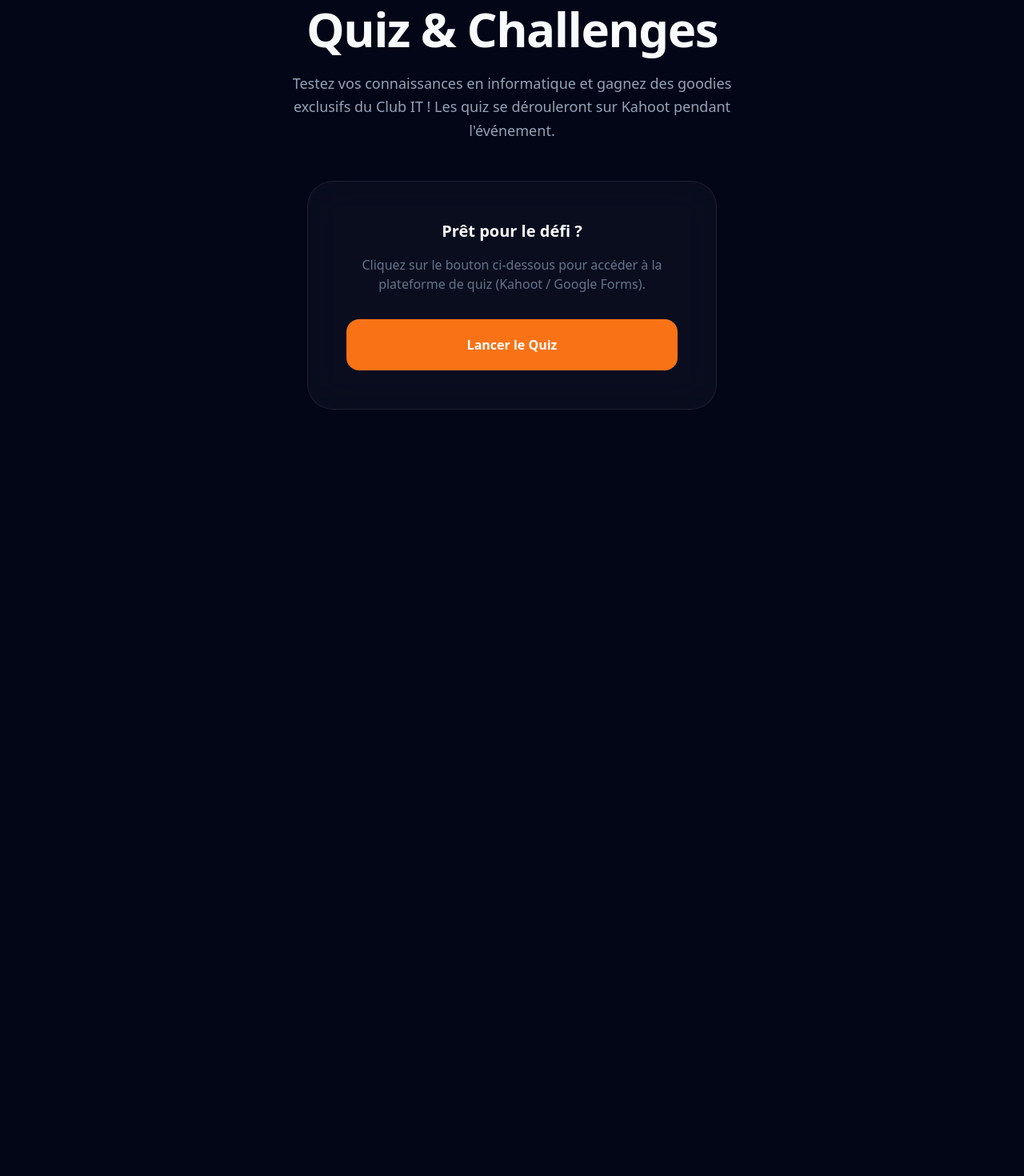
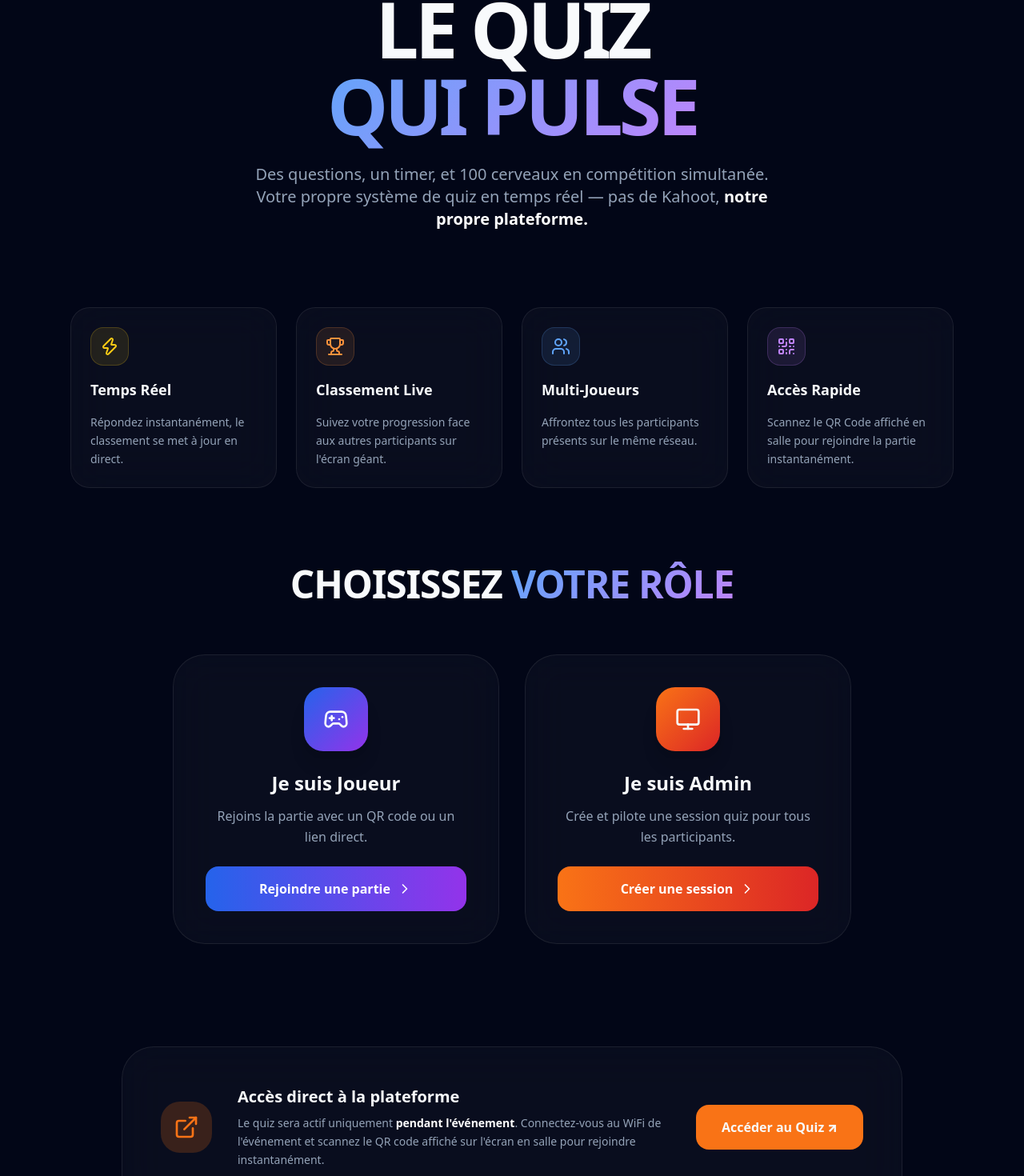
Before and after one commit to BinaryMaoGenius/digital_day, a Next.js app: page /quiz in a window 1280 px wide. Shown: the part 234-1704 px from the top of the page at 80% size. Before the commit the page ends 826 px from the top, so only its background shows below. Built offline with nearby package versions, Linux system fonts and the light colour scheme; no server answers.

Commit message:
feat: integrate live-quiz system

```diff
--- a/src/app/page.tsx
+++ b/src/app/page.tsx
@@ -1,6 +1,6 @@
 import Navbar from "@/components/Navbar";
 import Link from "next/link";
-import { Mic2, Calendar, MapPin, Award, ArrowRight, Zap, Code, Shield } from "lucide-react";
+import { Mic2, Calendar, MapPin, Award, ArrowRight, Zap, Code, Shield, Gamepad2 } from "lucide-react";
 
 export default function Home() {
   const speakers = [
@@ -11,10 +11,11 @@ export default function Home() {
   ];
 
   const highlights = [
-    { title: "Conférences", desc: "Des leaders d'opinion partagent leur vision du futur numérique au Mali.", icon: <Mic2 className="w-6 h-6" /> },
-    { title: "CTF Compétition", desc: "Testez vos compétences en sécurité informatique et gagnez des prix.", icon: <Shield className="w-6 h-6" /> },
-    { title: "IA Hackathon", desc: "Développez des solutions intelligentes pour les défis locaux.", icon: <Code className="w-6 h-6" /> },
-    { title: "Networking", desc: "Rencontrez vos futurs collaborateurs et mentors de l'industrie.", icon: <Zap className="w-6 h-6" /> },
+    { title: "Conférences", desc: "Des leaders d'opinion partagent leur vision du futur numérique au Mali.", icon: <Mic2 className="w-6 h-6" />, href: "/programme" },
+    { title: "CTF Compétition", desc: "Testez vos compétences en sécurité informatique et gagnez des prix.", icon: <Shield className="w-6 h-6" />, href: "/programme" },
+    { title: "IA Hackathon", desc: "Développez des solutions intelligentes pour les défis locaux.", icon: <Code className="w-6 h-6" />, href: "/programme" },
+    { title: "Networking", desc: "Rencontrez vos futurs collaborateurs et mentors de l'industrie.", icon: <Zap className="w-6 h-6" />, href: "/programme" },
+    { title: "Quiz Live 🎮", desc: "Notre quiz en temps réel sur notre propre plateforme. QR code, scores live, classement instantané.", icon: <Gamepad2 className="w-6 h-6" />, href: "/quiz" },
   ];
 
   return (
@@ -59,15 +60,15 @@ export default function Home() {
 
       {/* Highlights Section */}
       <section className="w-full max-w-7xl px-6 py-32 border-y border-white/5">
-        <div className="grid md:grid-cols-2 lg:grid-cols-4 gap-8">
+        <div className="grid md:grid-cols-2 lg:grid-cols-3 xl:grid-cols-5 gap-8">
           {highlights.map((item, idx) => (
-            <div key={idx} className="group">
+            <Link key={idx} href={item.href} className="group cursor-pointer">
               <div className="w-14 h-14 bg-white/5 rounded-2xl flex items-center justify-center mb-6 group-hover:bg-primary/20 group-hover:scale-110 transition-all border border-white/5">
                 {item.icon}
               </div>
-              <h3 className="text-2xl font-bold mb-3">{item.title}</h3>
+              <h3 className="text-2xl font-bold mb-3 group-hover:text-primary transition-colors">{item.title}</h3>
               <p className="text-slate-500 leading-relaxed">{item.desc}</p>
-            </div>
+            </Link>
           ))}
         </div>
       </section>
--- a/src/app/quiz/page.tsx
+++ b/src/app/quiz/page.tsx
@@ -1,36 +1,197 @@
+"use client";
+
 import Navbar from "@/components/Navbar";
+import { useState } from "react";
+import { ExternalLink, Zap, Trophy, Users, QrCode, Monitor, Gamepad2, ChevronRight } from "lucide-react";
 
-export default function Quiz() {
+// ⚠️ Remplacez cette URL par l'URL de votre service Render une fois déployé
+const QUIZ_BASE_URL = process.env.NEXT_PUBLIC_QUIZ_URL || "http://localhost:3000";
+
+export default function QuizPage() {
+    const [gameId, setGameId] = useState("");
+    const [showJoinForm, setShowJoinForm] = useState(false);
+
+    const features = [
+        {
+            icon: <Zap className="w-6 h-6" />,
+            title: "Temps Réel",
+            desc: "Répondez instantanément, le classement se met à jour en direct.",
+            color: "text-yellow-400",
+            bg: "bg-yellow-400/10 border-yellow-400/20",
+        },
+        {
+            icon: <Trophy className="w-6 h-6" />,
+            title: "Classement Live",
+            desc: "Suivez votre progression face aux autres participants sur l'écran géant.",
+            color: "text-orange-400",
+            bg: "bg-orange-400/10 border-orange-400/20",
+        },
+        {
+            icon: <Users className="w-6 h-6" />,
+            title: "Multi-Joueurs",
+            desc: "Affrontez tous les participants présents sur le même réseau.",
+            color: "text-blue-400",
+            bg: "bg-blue-400/10 border-blue-400/20",
+        },
+        {
+            icon: <QrCode className="w-6 h-6" />,
+            title: "Accès Rapide",
+            desc: "Scannez le QR Code affiché en salle pour rejoindre la partie instantanément.",
+            color: "text-purple-400",
+            bg: "bg-purple-400/10 border-purple-400/20",
+        },
+    ];
+
+    const roles = [
+        {
+            icon: <Gamepad2 className="w-8 h-8" />,
+            title: "Je suis Joueur",
+            desc: "Rejoins la partie avec un QR code ou un lien direct.",
+            action: () => setShowJoinForm(true),
+            label: "Rejoindre une partie",
+            gradient: "from-blue-600 to-purple-600",
+            glow: "hover:shadow-[0_0_40px_-10px_rgba(99,102,241,0.6)]",
+        },
+        {
+            icon: <Monitor className="w-8 h-8" />,
+            title: "Je suis Admin",
+            desc: "Crée et pilote une session quiz pour tous les participants.",
+            action: () => window.open(QUIZ_BASE_URL, "_blank"),
+            label: "Créer une session",
+            gradient: "from-orange-500 to-red-600",
+            glow: "hover:shadow-[0_0_40px_-10px_rgba(249,115,22,0.6)]",
+        },
+    ];
+
+    const handleJoin = () => {
+        if (gameId.trim()) {
+            window.open(`${QUIZ_BASE_URL}/player/${gameId.trim()}`, "_blank");
+        }
+    };
+
     return (
-        <main className="relative min-h-screen flex flex-col items-center bg-background text-foreground overflow-x-hidden pt-32 pb-20">
+        <main className="relative min-h-screen flex flex-col items-center bg-background text-foreground overflow-x-hidden">
             <Navbar />
 
-            <div className="w-full max-w-4xl px-6 flex-1 flex flex-col items-center justify-center text-center">
-                <div className="mb-12">
-                    <div className="w-20 h-20 bg-accent/20 rounded-3xl mx-auto mb-8 flex items-center justify-center">
-                        <span className="text-4xl text-accent font-black">?</span>
-                    </div>
-                    <h1 className="text-4xl md:text-6xl font-black mb-6 tracking-tight">Quiz & Challenges</h1>
-                    <p className="text-slate-400 text-lg max-w-xl mx-auto leading-relaxed">
-                        Testez vos connaissances en informatique et gagnez des goodies exclusifs du Club IT !
-                        Les quiz se dérouleront sur Kahoot pendant l'événement.
-                    </p>
+            {/* Hero */}
+            <section className="relative w-full flex flex-col items-center justify-center min-h-[55vh] text-center px-6 pt-40 pb-20">
+                <div className="absolute top-0 left-1/2 -translate-x-1/2 w-full h-full -z-10">
+                    <div className="absolute top-[10%] left-[20%] w-[40%] h-[40%] bg-purple-500/15 blur-[100px] rounded-full" />
+                    <div className="absolute bottom-[10%] right-[10%] w-[30%] h-[30%] bg-blue-500/15 blur-[80px] rounded-full" />
                 </div>
 
-                <div className="glass p-12 rounded-[2rem] border-white/5 max-w-lg w-full">
-                    <h3 className="text-xl font-bold mb-4">Prêt pour le défi ?</h3>
-                    <p className="text-slate-500 mb-8">
-                        Cliquez sur le bouton ci-dessous pour accéder à la plateforme de quiz (Kahoot / Google Forms).
-                    </p>
+                <div className="inline-flex items-center gap-2 px-4 py-1.5 mb-8 glass rounded-full text-xs font-bold tracking-wider uppercase text-purple-400 border border-purple-400/20 animate-in fade-in slide-in-from-top-4 duration-700">
+                    <Zap className="w-3.5 h-3.5" /> Quiz Live — Digital Day 2026
+                </div>
+
+                <h1 className="text-5xl md:text-7xl lg:text-8xl font-black mb-6 tracking-tighter leading-none animate-in fade-in slide-in-from-bottom-8 duration-700 delay-100">
+                    LE QUIZ<br />
+                    <span className="text-gradient">QUI PULSE</span>
+                </h1>
+
+                <p className="max-w-2xl text-lg md:text-xl text-slate-400 mb-4 leading-relaxed animate-in fade-in slide-in-from-bottom-8 duration-700 delay-200">
+                    Des questions, un timer, et 100 cerveaux en compétition simultanée.
+                    Votre propre système de quiz en temps réel — pas de Kahoot, <strong className="text-white">notre propre plateforme.</strong>
+                </p>
+            </section>
+
+            {/* Features */}
+            <section className="w-full max-w-6xl px-6 pb-24 grid grid-cols-1 sm:grid-cols-2 lg:grid-cols-4 gap-6">
+                {features.map((f, i) => (
+                    <div
+                        key={i}
+                        className={`glass p-6 rounded-3xl border ${f.bg} flex flex-col gap-4 group hover:scale-105 transition-all duration-300`}
+                    >
+                        <div className={`w-12 h-12 rounded-2xl ${f.bg} border flex items-center justify-center ${f.color}`}>
+                            {f.icon}
+                        </div>
+                        <h3 className="text-lg font-bold">{f.title}</h3>
+                        <p className="text-slate-400 text-sm leading-relaxed">{f.desc}</p>
+                    </div>
+                ))}
+            </section>
+
+            {/* Role Cards */}
+            <section className="w-full max-w-4xl px-6 pb-32">
+                <h2 className="text-3xl md:text-5xl font-black text-center mb-16 tracking-tight">
+                    CHOISISSEZ <span className="text-gradient">VOTRE RÔLE</span>
+                </h2>
+
+                <div className="grid md:grid-cols-2 gap-8">
+                    {roles.map((role, i) => (
+                        <div
+                            key={i}
+                            className={`glass p-10 rounded-[2.5rem] border border-white/5 flex flex-col items-center text-center gap-6 group cursor-pointer transition-all duration-300 ${role.glow} hover:border-white/20`}
+                            onClick={role.action}
+                        >
+                            <div className={`w-20 h-20 rounded-3xl bg-gradient-to-br ${role.gradient} flex items-center justify-center shadow-xl group-hover:scale-110 transition-transform duration-300`}>
+                                {role.icon}
+                            </div>
+                            <div>
+                                <h3 className="text-2xl font-black mb-3">{role.title}</h3>
+                                <p className="text-slate-400 leading-relaxed">{role.desc}</p>
+                            </div>
+                            <div className={`w-full bg-gradient-to-r ${role.gradient} py-4 rounded-2xl font-black text-white flex items-center justify-center gap-2 group-hover:opacity-90 transition-opacity`}>
+                                {role.label} <ChevronRight className="w-5 h-5" />
+                            </div>
+                        </div>
+                    ))}
+                </div>
+
+                {/* Join by Game ID Form */}
+                {showJoinForm && (
+                    <div className="mt-12 glass p-10 rounded-3xl border border-blue-400/20 animate-in slide-in-from-bottom-4 duration-300">
+                        <h3 className="text-xl font-black mb-2 text-center">Entrer l&apos;ID de la partie</h3>
+                        <p className="text-slate-500 text-sm text-center mb-6">Demandez l&apos;ID à votre animateur ou scannez le QR Code en salle.</p>
+                        <div className="flex gap-3">
+                            <input
+                                type="text"
+                                value={gameId}
+                                onChange={(e) => setGameId(e.target.value.toUpperCase())}
+                                placeholder="Ex: A3F7B2C1"
+                                maxLength={8}
+                                className="flex-1 bg-white/5 border border-white/10 rounded-2xl px-5 py-4 text-white font-mono text-lg focus:outline-none focus:border-blue-400/50 placeholder-slate-600 uppercase tracking-widest"
+                                onKeyDown={(e) => e.key === "Enter" && handleJoin()}
+                            />
+                            <button
+                                onClick={handleJoin}
+                                disabled={gameId.length < 4}
+                                className="bg-gradient-to-r from-blue-600 to-purple-600 px-8 py-4 rounded-2xl font-black disabled:opacity-40 disabled:cursor-not-allowed hover:opacity-90 transition-all hover:scale-105 active:scale-95"
+                            >
+                                GO !
+                            </button>
+                        </div>
+                    </div>
+                )}
+            </section>
+
+            {/* Info Banner */}
+            <section className="w-full max-w-5xl px-6 pb-32">
+                <div className="glass p-8 md:p-12 rounded-[2.5rem] border border-white/5 flex flex-col md:flex-row items-center gap-8 text-center md:text-left">
+                    <div className="w-16 h-16 shrink-0 bg-accent/20 rounded-3xl flex items-center justify-center">
+                        <ExternalLink className="w-8 h-8 text-accent" />
+                    </div>
+                    <div className="flex-1">
+                        <h3 className="text-xl font-black mb-2">Accès direct à la plateforme</h3>
+                        <p className="text-slate-400 text-sm leading-relaxed">
+                            Le quiz sera actif uniquement <strong className="text-white">pendant l&apos;événement</strong>.
+                            Connectez-vous au WiFi de l&apos;événement et scannez le QR code affiché sur l&apos;écran en salle pour rejoindre instantanément.
+                        </p>
+                    </div>
                     <a
-                        href="https://kahoot.it"
+                        href={QUIZ_BASE_URL}
                         target="_blank"
-                        className="block w-full bg-accent hover:bg-orange-600 text-white font-black py-5 rounded-2xl transition-all hover:scale-[1.05] active:scale-[0.95]"
+                        rel="noopener noreferrer"
+                        className="shrink-0 bg-accent hover:bg-orange-600 px-8 py-4 rounded-2xl font-black transition-all hover:scale-105 active:scale-95 whitespace-nowrap"
                     >
-                        Lancer le Quiz
+                        Accéder au Quiz ↗
                     </a>
                 </div>
-            </div>
+            </section>
+
+            <footer className="w-full py-12 px-6 border-t border-white/5 text-center text-slate-500 text-sm">
+                <p>© 2026 Club IT - Digital Day. Tous droits réservés.</p>
+            </footer>
         </main>
     );
 }
--- a/src/components/Navbar.tsx
+++ b/src/components/Navbar.tsx
@@ -11,6 +11,7 @@ export default function Navbar() {
         { name: "Programme", href: "/programme" },
         { name: "Le Club", href: "/club" },
         { name: "Sections", href: "/sections" },
+        { name: "Quiz Live 🎮", href: "/quiz" },
         { name: "Contact", href: "/contact" },
     ];
 
```
